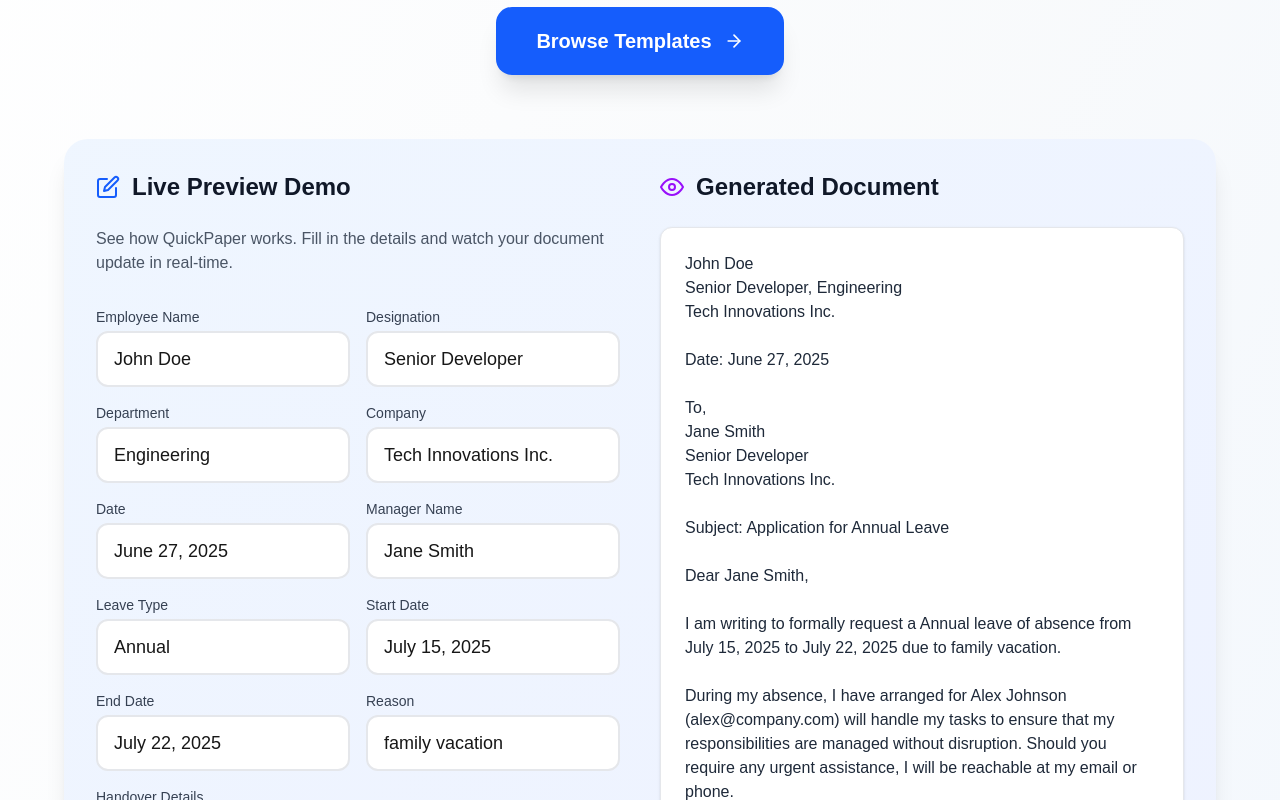
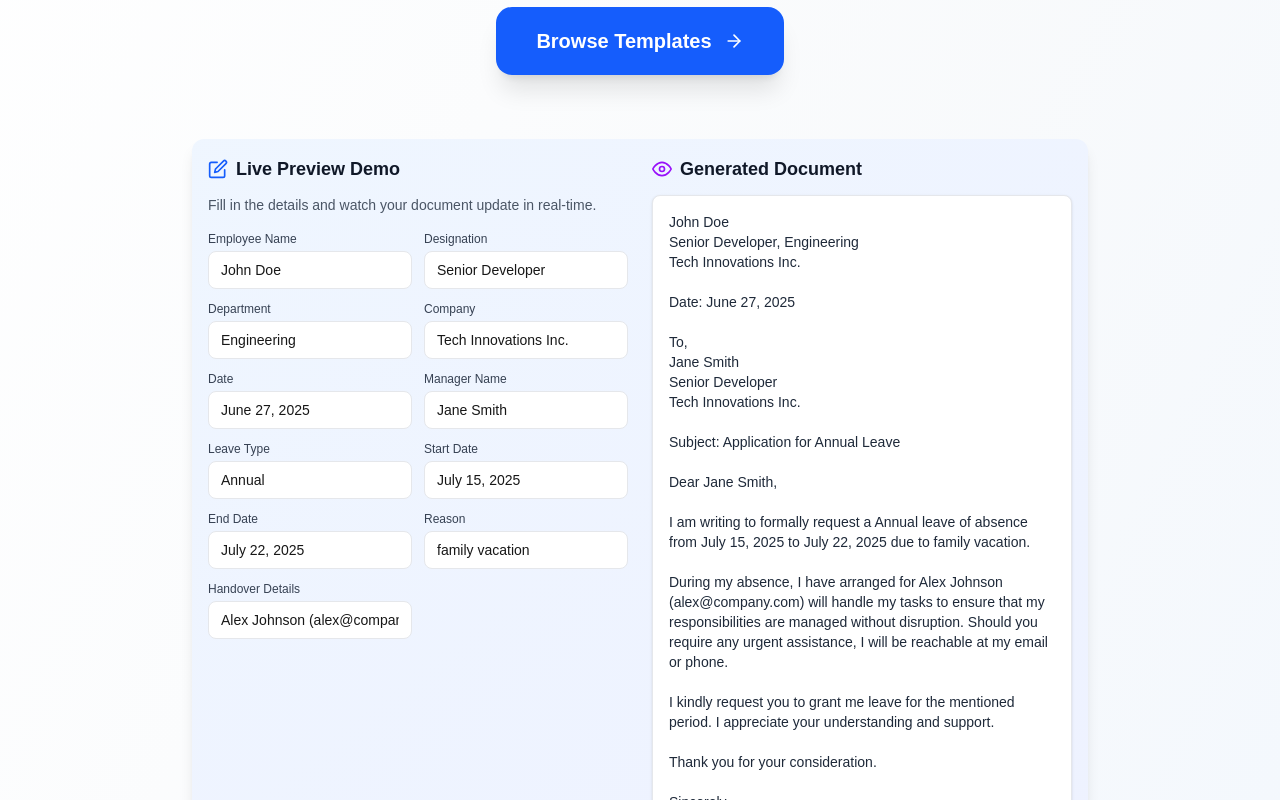
Before and after one commit to aditiappemane/QuickPaper, a Next.js app: page / in a window 1280 px wide. Shown: the part 440-1240 px from the top of the page. Built offline with nearby package versions, Linux system fonts and the light colour scheme.

Commit message:
udpated the global css

```diff
--- a/src/app/globals.css
+++ b/src/app/globals.css
@@ -34,3 +34,20 @@ body {
   background: transparent;
   pointer-events: none;
 }
+@keyframes blink {
+  0%,
+  100% {
+    opacity: 1;
+  }
+  50% {
+    opacity: 0;
+  }
+}
+.blinking-cursor {
+  display: inline-block;
+  width: 1ch;
+  background: transparent;
+  color: #6366f1;
+  font-weight: bold;
+  animation: blink 1s steps(1) infinite;
+}
--- a/src/app/page.tsx
+++ b/src/app/page.tsx
@@ -142,24 +142,23 @@ export default function HomePage() {
           initial={{ opacity: 0, y: 40 }}
           animate={{ opacity: 1, y: 0 }}
           transition={{ duration: 0.7, delay: 0.3 }}
-          className="w-full max-w-6xl bg-gradient-to-br from-blue-50 to-indigo-50 rounded-3xl shadow-xl p-8 mb-20"
+          className="w-full max-w-4xl bg-gradient-to-br from-blue-50 to-indigo-50 rounded-xl shadow-lg p-4 mb-12"
         >
-          <div className="flex flex-col md:flex-row gap-10">
+          <div className="flex flex-col md:flex-row gap-6">
             <div className="flex-1">
-              <div className="flex items-center gap-3 mb-6">
-                <FiEdit className="text-blue-600 text-2xl" />
-                <h2 className="text-2xl font-bold text-gray-900">
+              <div className="flex items-center gap-2 mb-3">
+                <FiEdit className="text-blue-600 text-xl" />
+                <h2 className="text-lg font-bold text-gray-900">
                   Live Preview Demo
                 </h2>
               </div>
-              <p className="text-gray-600 mb-8">
-                See how QuickPaper works. Fill in the details and watch your
-                document update in real-time.
+              <p className="text-gray-600 mb-4 text-sm">
+                Fill in the details and watch your document update in real-time.
               </p>
-              <div className="grid grid-cols-1 md:grid-cols-2 gap-4">
+              <div className="grid grid-cols-1 md:grid-cols-2 gap-3">
                 {Object.entries(livePreviewValues).map(([key, value]) => (
                   <div key={key}>
-                    <label className="block text-sm font-medium text-gray-700 mb-1 capitalize">
+                    <label className="block text-xs font-medium text-gray-700 mb-1 capitalize">
                       {key.replace(/([A-Z])/g, " $1")}
                     </label>
                     <input
@@ -171,21 +170,21 @@ export default function HomePage() {
                           [key]: e.target.value,
                         }))
                       }
-                      className="w-full border-2 border-gray-200 rounded-xl px-4 py-3 focus:border-blue-500 focus:outline-none transition text-lg bg-white"
+                      className="w-full border border-gray-200 rounded-lg px-3 py-2 focus:border-blue-500 focus:outline-none transition text-sm bg-white"
                     />
                   </div>
                 ))}
               </div>
             </div>
             <div className="flex-1">
-              <div className="flex items-center gap-3 mb-6">
-                <FiEye className="text-purple-600 text-2xl" />
-                <h2 className="text-2xl font-bold text-gray-900">
+              <div className="flex items-center gap-2 mb-3">
+                <FiEye className="text-purple-600 text-xl" />
+                <h2 className="text-lg font-bold text-gray-900">
                   Generated Document
                 </h2>
               </div>
-              <div className="bg-white border border-gray-200 rounded-xl shadow p-6 h-full">
-                <pre className="whitespace-pre-wrap font-sans text-gray-800">
+              <div className="bg-white border border-gray-200 rounded-lg shadow p-4 h-full">
+                <pre className="whitespace-pre-wrap font-sans text-gray-800 text-sm">
                   {filledTemplate}
                 </pre>
               </div>
```
